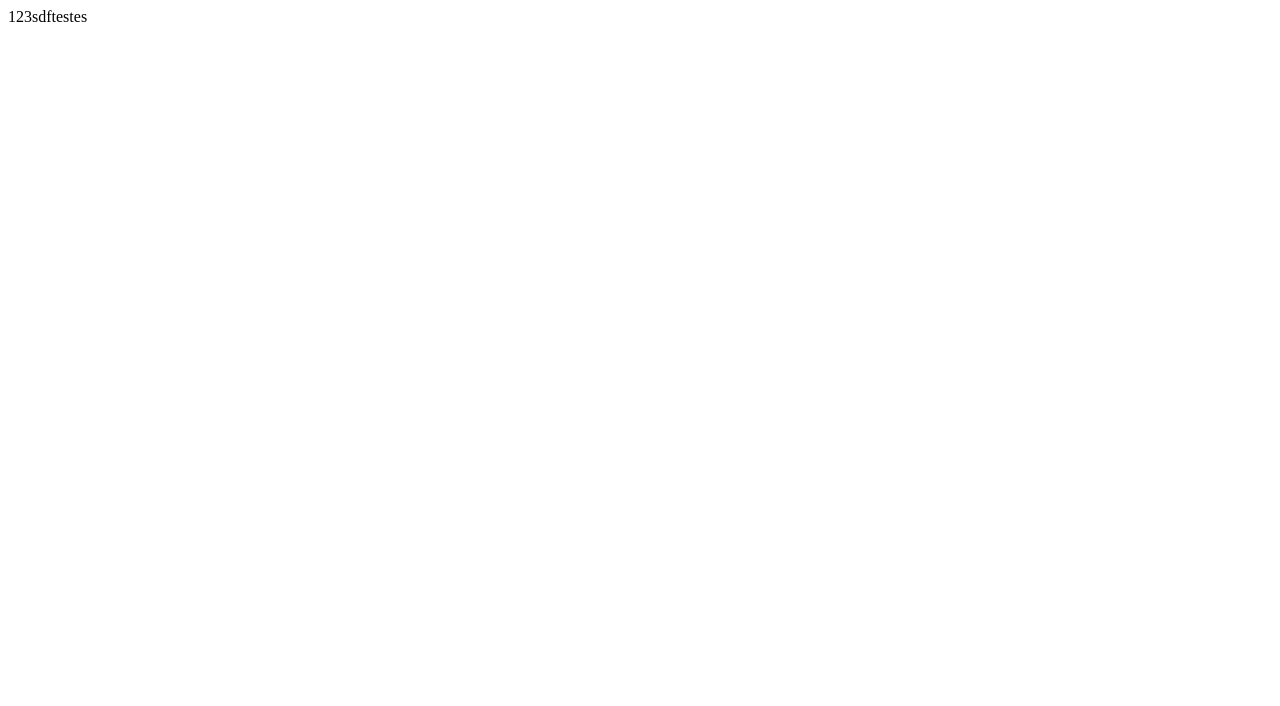
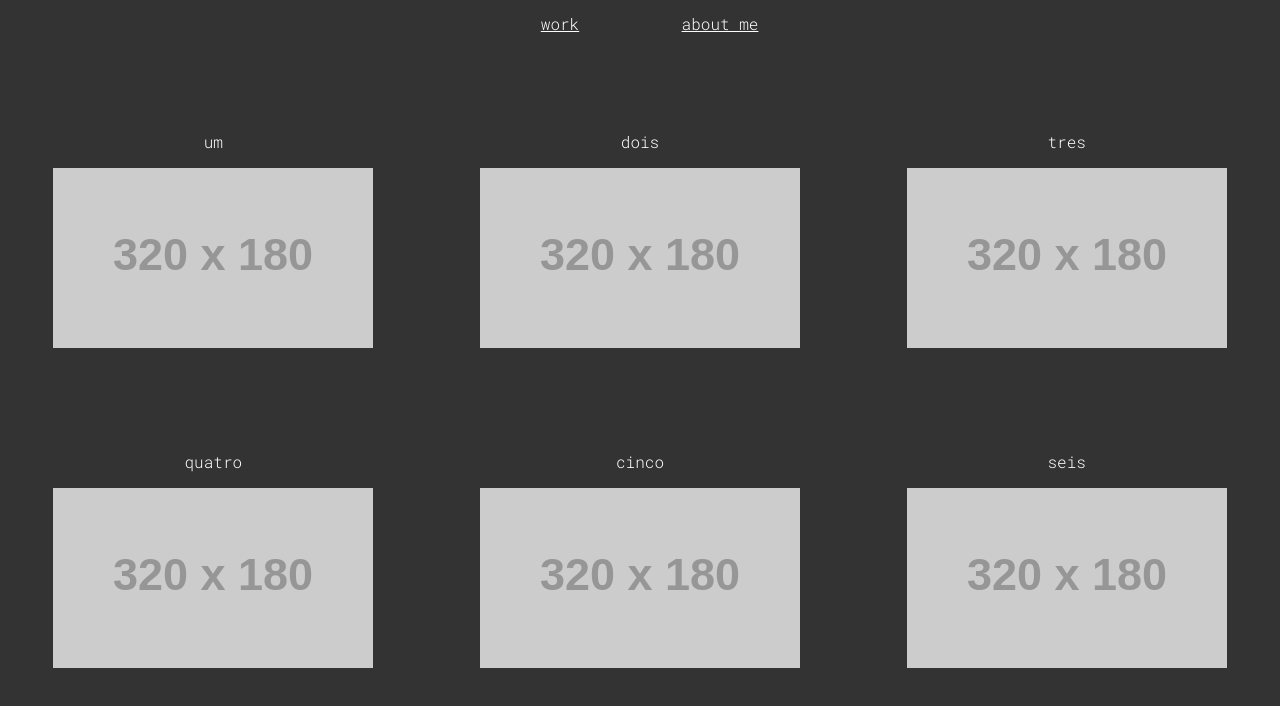
Before and after one commit to Noctis112/noctis112.github.io, a plain HTML site: page index.html in a window 1280 px wide. Drawn offline with Linux system fonts and the light colour scheme; placeholder pictures from the web are drawn by us.

Commit message:
update ao site

```diff
--- /dev/null
+++ b/app.js
@@ -0,0 +1,14 @@
+const observer = new IntersectionObserver((entries) => {
+    entries.forEach((entry) => {
+        console.log(entry)
+        if(entry.isIntersecting){
+            entry.target.classList.add('show');
+        }
+    });
+});
+
+const hiddenElements = document.querySelectorAll('.hiddenEsq');
+const hiddenElements2 = document.querySelectorAll('.hiddenDir');
+
+hiddenElements.forEach((el) => observer.observe(el));
+hiddenElements2.forEach((el) => observer.observe(el));
--- a/index.html
+++ b/index.html
@@ -4,9 +4,53 @@
     <meta charset="UTF-8">
     <meta http-equiv="X-UA-Compatible" content="IE=edge">
     <meta name="viewport" content="width=device-width, initial-scale=1.0">
-    <title>Document</title>
+    <title>Rui Martins</title>
+
+    <script defer src="app.js"></script>
+    <link rel="stylesheet" href="style.css">
+
 </head>
 <body>
-    123sdftestes
+    <div class="navbar">
+        <div></div>
+        <div></div>
+        <div></div>
+        <div class="navbar-item">work</div>
+        <div class="navbar-item">about me</div>
+        <div></div>
+        <div></div>
+        <div></div>
+    </div>
+
+    <div id="work" class="work" >
+        <div class="work hiddenEsq">
+            <p>um</p>
+            <img src="https://via.placeholder.com/320x180" alt="">
+        </div>
+        <div class="work hiddenEsq">
+            <p>dois</p>
+            <img src="https://via.placeholder.com/320x180" alt="">
+        </div>
+        <div class="work hiddenEsq">
+            <p>tres</p>
+            <img src="https://via.placeholder.com/320x180" alt="">
+        </div>
+    </div>
+
+    <div id="work" class="work">
+        <div class="work hiddenDir">
+            <p>quatro</p>
+            <img src="https://via.placeholder.com/320x180" alt="">
+        </div>
+        <div class="work hiddenDir">
+            <p>cinco</p>
+            <img src="https://via.placeholder.com/320x180" alt="">
+        </div>
+        <div class="work hiddenDir">
+            <p>seis</p>
+            <img src="https://via.placeholder.com/320x180" alt="">
+        </div>
+    </div>
+
 </body>
 </html>
--- /dev/null
+++ b/style.css
@@ -0,0 +1,57 @@
+@import url('https://fonts.googleapis.com/css2?family=Roboto+Mono:wght@300&display=swap');
+body{
+    background-color: #333333;
+    color: white;
+    padding: 0;
+    margin: 0;
+    font-family: 'Roboto Mono', monospace;
+    overflow: hidden;
+}
+
+.navbar{
+    display:grid;
+    grid-template-columns: 1fr 1fr 1fr 1fr 1fr 1fr 1fr 1fr;
+    padding-top: 1%;
+}
+
+.navbar > div {
+    text-align: center;
+    text-decoration-line: underline;
+}
+
+#work {
+    display:grid;
+    grid-template-columns: 1fr 1fr 1fr;
+    place-items: center;
+    min-height: 30vh;
+    padding-top: 10vh;
+}
+
+#work > div{
+    text-align: center;
+}
+
+.hiddenEsq{
+    opacity: 0;
+    filter: blur(5px);
+    transform: translateX(-100%);
+    transition: all 1s;
+}
+.hiddenDir{
+    opacity: 0;
+    filter: blur(5px);
+    transform: translate(100%);
+    transition: all 1s;
+}
+.show{
+    opacity: 1;
+    filter: blur(0px);
+    transform: translate(0);
+}
+
+.work:nth-child(2){
+    transition-delay: 200ms;
+}
+.work:nth-child(3){
+    transition-delay: 400ms;
+}
```
